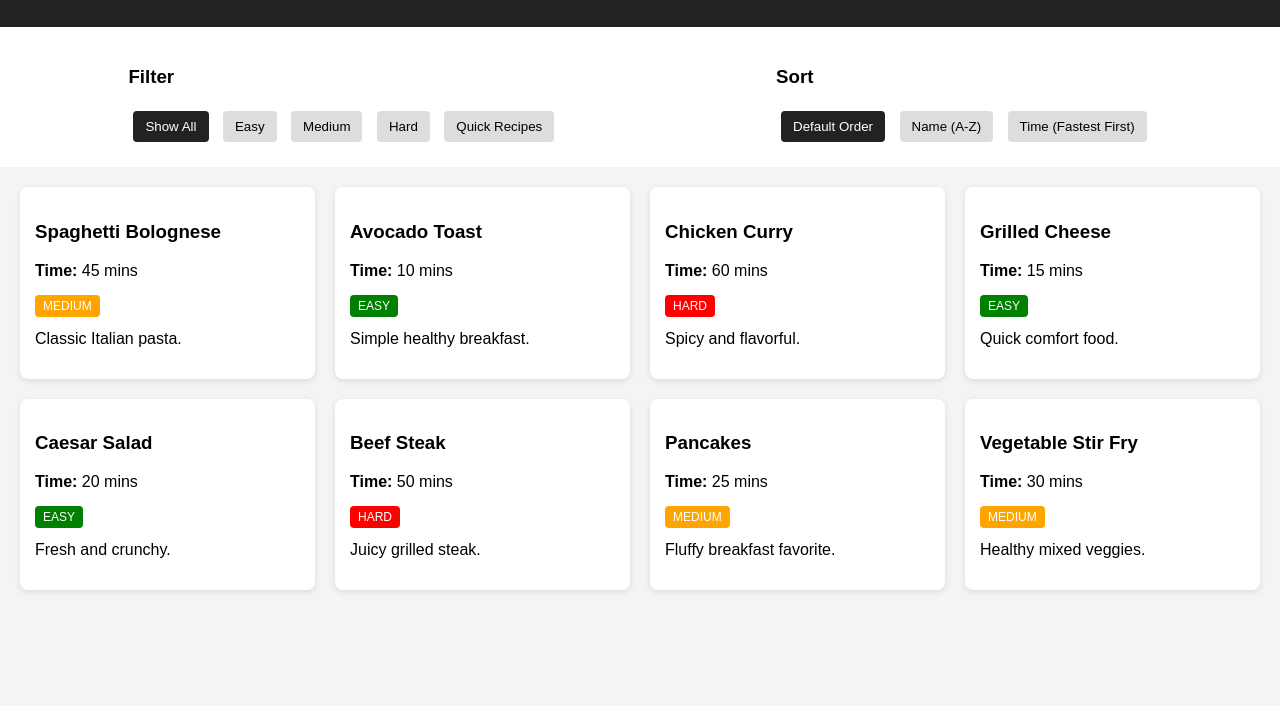
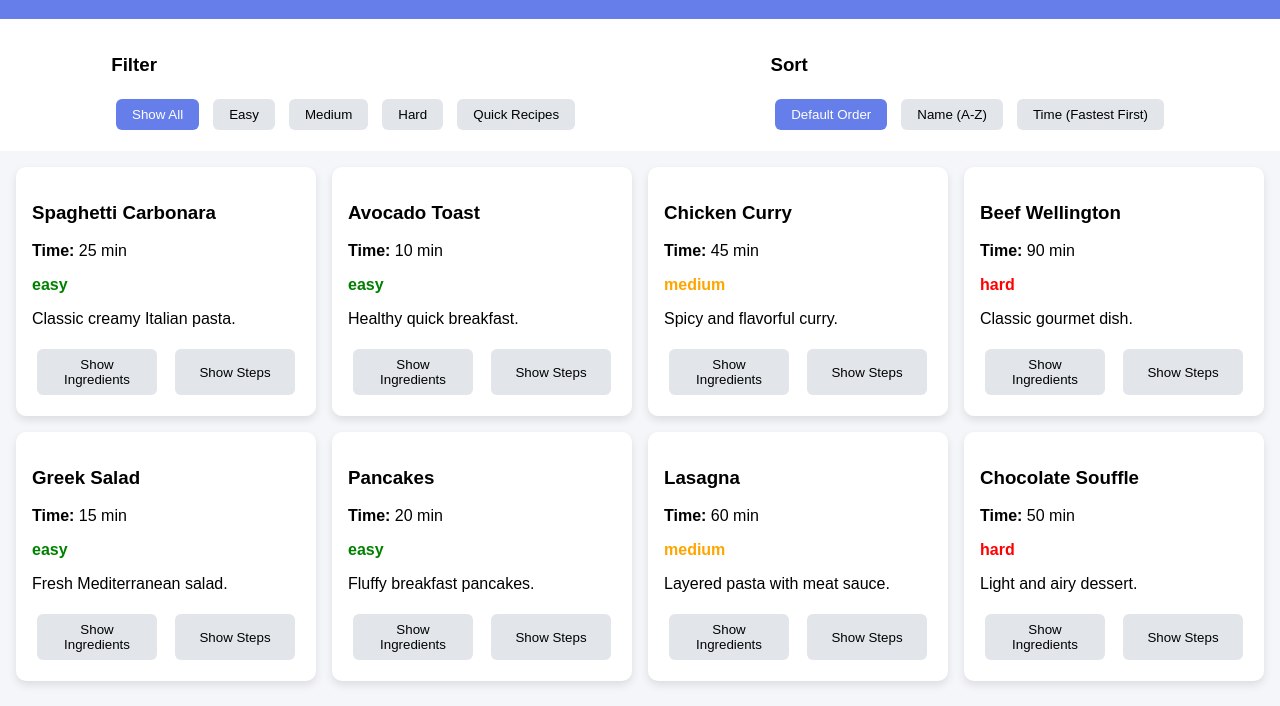
Before and after one commit to jeevanand-jaisankar/recipejs-functional-cooking, a plain HTML site: page index.html in a window 1280 px wide. Shown: the part 94-800 px from the top of the page. Drawn offline with Linux system fonts and the light colour scheme.

Commit message:
Part 3: IIFE Refactor with Recursive Step Rendering & Persistent Toggle State

```diff
--- a/app.js
+++ b/app.js
@@ -1,149 +1,201 @@
-// ==========================
-// Original Recipe Data
-// ==========================
+const RecipeApp = (() => {
 
-const originalRecipes = [
-  { id: 1, title: "Spaghetti Bolognese", time: 45, difficulty: "medium", description: "Classic Italian pasta.", category: "dinner" },
-  { id: 2, title: "Avocado Toast", time: 10, difficulty: "easy", description: "Simple healthy breakfast.", category: "breakfast" },
-  { id: 3, title: "Chicken Curry", time: 60, difficulty: "hard", description: "Spicy and flavorful.", category: "dinner" },
-  { id: 4, title: "Grilled Cheese", time: 15, difficulty: "easy", description: "Quick comfort food.", category: "snack" },
-  { id: 5, title: "Caesar Salad", time: 20, difficulty: "easy", description: "Fresh and crunchy.", category: "lunch" },
-  { id: 6, title: "Beef Steak", time: 50, difficulty: "hard", description: "Juicy grilled steak.", category: "dinner" },
-  { id: 7, title: "Pancakes", time: 25, difficulty: "medium", description: "Fluffy breakfast favorite.", category: "breakfast" },
-  { id: 8, title: "Vegetable Stir Fry", time: 30, difficulty: "medium", description: "Healthy mixed veggies.", category: "lunch" }
-];
+  console.log("RecipeApp initializing...");
 
-// ==========================
-// State
-// ==========================
+  // =========================
+  // DATA (8 RECIPES)
+  // =========================
 
-let currentFilter = "all";
-let currentSort = "none";
+  const recipes = [
+    { id:1, title:"Spaghetti Carbonara", time:25, difficulty:"easy",
+      description:"Classic creamy Italian pasta.",
+      ingredients:["Spaghetti","Eggs","Pancetta","Cheese","Pepper"],
+      steps:[
+        "Boil water",
+        { text:"Prepare sauce", substeps:["Beat eggs","Grate cheese",{text:"Season",substeps:["Add pepper","Mix well"]}]},
+        "Cook pancetta",
+        "Combine and serve"
+      ]
+    },
+    { id:2, title:"Avocado Toast", time:10, difficulty:"easy",
+      description:"Healthy quick breakfast.",
+      ingredients:["Bread","Avocado","Salt","Pepper","Lemon"],
+      steps:["Toast bread","Mash avocado","Spread and season"]
+    },
+    { id:3, title:"Chicken Curry", time:45, difficulty:"medium",
+      description:"Spicy and flavorful curry.",
+      ingredients:["Chicken","Onion","Tomatoes","Spices","Cream"],
+      steps:["Saute onions","Add spices","Cook chicken","Simmer with cream"]
+    },
+    { id:4, title:"Beef Wellington", time:90, difficulty:"hard",
+      description:"Classic gourmet dish.",
+      ingredients:["Beef","Mushrooms","Puff pastry","Egg yolk"],
+      steps:["Prepare beef","Wrap with pastry","Bake until golden"]
+    },
+    { id:5, title:"Greek Salad", time:15, difficulty:"easy",
+      description:"Fresh Mediterranean salad.",
+      ingredients:["Tomatoes","Cucumber","Feta","Olives","Olive oil"],
+      steps:["Chop vegetables","Mix ingredients","Drizzle olive oil"]
+    },
+    { id:6, title:"Pancakes", time:20, difficulty:"easy",
+      description:"Fluffy breakfast pancakes.",
+      ingredients:["Flour","Milk","Eggs","Sugar","Baking powder"],
+      steps:["Mix ingredients","Pour batter","Flip and serve"]
+    },
+    { id:7, title:"Lasagna", time:60, difficulty:"medium",
+      description:"Layered pasta with meat sauce.",
+      ingredients:["Lasagna sheets","Beef","Cheese","Tomato sauce"],
+      steps:["Cook beef","Layer ingredients","Bake"]
+    },
+    { id:8, title:"Chocolate Souffle", time:50, difficulty:"hard",
+      description:"Light and airy dessert.",
+      ingredients:["Chocolate","Eggs","Sugar","Butter"],
+      steps:["Melt chocolate","Whisk eggs","Fold gently","Bake carefully"]
+    }
+  ];
 
-// ==========================
-// Create Card
-// ==========================
+  // =========================
+  // STATE
+  // =========================
 
-const createRecipeCard = (recipe) => {
-  return `
-    <div class="recipe-card" data-id="${recipe.id}">
-      <h3>${recipe.title}</h3>
-      <p><strong>Time:</strong> ${recipe.time} mins</p>
-      <p>
-        <span class="difficulty ${recipe.difficulty}">
-          ${recipe.difficulty.toUpperCase()}
-        </span>
-      </p>
-      <p>${recipe.description}</p>
-    </div>
-  `;
-};
+  let currentFilter = "all";
+  let currentSort = "none";
+  const expandedSections = new Set();
 
-// ==========================
-// Render
-// ==========================
+  const recipeContainer = document.querySelector("#recipe-container");
+  const filterButtons = document.querySelectorAll(".filter-btn");
+  const sortButtons = document.querySelectorAll(".sort-btn");
 
-const renderRecipes = (recipes) => {
-  const container = document.getElementById("recipe-container");
+  // =========================
+  // RECURSION
+  // =========================
 
-  const html = recipes
-    .map(recipe => createRecipeCard(recipe))
-    .join("");
+  const renderSteps = (steps, level=0) => {
+    const listClass = level === 0 ? "steps-list" : "substeps-list";
+    let html = `<ol class="${listClass}">`;
+    steps.forEach(step=>{
+      if(typeof step === "string"){
+        html += `<li>${step}</li>`;
+      } else {
+        html += `<li>${step.text}`;
+        if(step.substeps){
+          html += renderSteps(step.substeps, level+1);
+        }
+        html += `</li>`;
+      }
+    });
+    html += "</ol>";
+    return html;
+  };
 
-  container.innerHTML = html;
-};
+  // =========================
+  // CARD CREATION
+  // =========================
 
-// ==========================
-// Filter Logic
-// ==========================
+  const createRecipeCard = (recipe) => {
 
-const applyFilter = (recipes, filter) => {
-  switch (filter) {
-    case "easy":
-    case "medium":
-    case "hard":
-      return recipes.filter(recipe => recipe.difficulty === filter);
+    const ingKey = `${recipe.id}-ingredients`;
+    const stepKey = `${recipe.id}-steps`;
 
-    case "quick":
-      return recipes.filter(recipe => recipe.time <= 30);
+    const ingVisible = expandedSections.has(ingKey) ? "visible" : "";
+    const stepVisible = expandedSections.has(stepKey) ? "visible" : "";
 
-    default:
-      return recipes;
-  }
-};
+    return `
+      <div class="recipe-card">
+        <h3>${recipe.title}</h3>
+        <p><strong>Time:</strong> ${recipe.time} min</p>
+        <p class="difficulty ${recipe.difficulty}">${recipe.difficulty}</p>
+        <p>${recipe.description}</p>
 
-// ==========================
-// Sort Logic
-// ==========================
+        <div class="card-actions">
+          <button class="toggle-btn" data-id="${recipe.id}" data-type="ingredients">
+            ${ingVisible ? "Hide Ingredients" : "Show Ingredients"}
+          </button>
+          <button class="toggle-btn" data-id="${recipe.id}" data-type="steps">
+            ${stepVisible ? "Hide Steps" : "Show Steps"}
+          </button>
+        </div>
 
-const applySort = (recipes, sortType) => {
-  switch (sortType) {
-    case "name":
-      return [...recipes].sort((a, b) =>
-        a.title.localeCompare(b.title)
-      );
+        <div class="ingredients-container ${ingVisible}" data-id="${recipe.id}">
+          <ul>${recipe.ingredients.map(i=>`<li>${i}</li>`).join("")}</ul>
+        </div>
 
-    case "time":
-      return [...recipes].sort((a, b) =>
-        a.time - b.time
-      );
+        <div class="steps-container ${stepVisible}" data-id="${recipe.id}">
+          ${renderSteps(recipe.steps)}
+        </div>
+      </div>
+    `;
+  };
 
-    default:
-      return recipes;
-  }
-};
+  // =========================
+  // FILTER + SORT
+  // =========================
 
-// ==========================
-// Update Display
-// ==========================
+  const applyFilter = (data)=>{
+    if(currentFilter==="quick") return data.filter(r=>r.time<=30);
+    if(currentFilter==="all") return data;
+    return data.filter(r=>r.difficulty===currentFilter);
+  };
 
-const updateDisplay = () => {
+  const applySort = (data)=>{
+    if(currentSort==="name") return [...data].sort((a,b)=>a.title.localeCompare(b.title));
+    if(currentSort==="time") return [...data].sort((a,b)=>a.time-b.time);
+    return data;
+  };
 
-  let updatedRecipes = [...originalRecipes];
+  const updateDisplay = ()=>{
+    let updated = applyFilter(recipes);
+    updated = applySort(updated);
+    recipeContainer.innerHTML = updated.map(createRecipeCard).join("");
+    console.log(`Displaying ${updated.length} recipes (Filter:${currentFilter}, Sort:${currentSort})`);
+  };
 
-  updatedRecipes = applyFilter(updatedRecipes, currentFilter);
-  updatedRecipes = applySort(updatedRecipes, currentSort);
+  // =========================
+  // EVENTS
+  // =========================
 
-  renderRecipes(updatedRecipes);
+  recipeContainer.addEventListener("click", e=>{
+    if(!e.target.classList.contains("toggle-btn")) return;
 
-  // Console Logging for Testing
-  console.log(
-    `Displaying ${updatedRecipes.length} recipes (Filter: ${currentFilter}, Sort: ${currentSort})`
-  );
-};
+    const id = e.target.dataset.id;
+    const type = e.target.dataset.type;
+    const key = `${id}-${type}`;
 
-// ==========================
-// Event Listeners
-// ==========================
-
-const filterButtons = document.querySelectorAll("[data-filter]");
-const sortButtons = document.querySelectorAll("[data-sort]");
-
-// Filter Buttons
-filterButtons.forEach(button => {
-  button.addEventListener("click", (event) => {
-
-    currentFilter = event.target.dataset.filter;
-
-    filterButtons.forEach(btn => btn.classList.remove("active"));
-    event.target.classList.add("active");
+    if(expandedSections.has(key)){
+      expandedSections.delete(key);
+    } else {
+      expandedSections.add(key);
+    }
 
     updateDisplay();
   });
-});
 
-// Sort Buttons
-sortButtons.forEach(button => {
-  button.addEventListener("click", (event) => {
+  filterButtons.forEach(btn=>{
+    btn.addEventListener("click", e=>{
+      filterButtons.forEach(b=>b.classList.remove("active"));
+      e.target.classList.add("active");
+      currentFilter = e.target.dataset.filter;
+      updateDisplay();
+    });
+  });
 
-    currentSort = event.target.dataset.sort;
+  sortButtons.forEach(btn=>{
+    btn.addEventListener("click", e=>{
+      sortButtons.forEach(b=>b.classList.remove("active"));
+      e.target.classList.add("active");
+      currentSort = e.target.dataset.sort;
+      updateDisplay();
+    });
+  });
 
-    sortButtons.forEach(btn => btn.classList.remove("active"));
-    event.target.classList.add("active");
+  const init = ()=>{
+    updateDisplay();
+    console.log("Event listeners attached!");
+    console.log("RecipeApp ready!");
+  };
 
-    updateDisplay();
-  });
-});
+  return { init, updateDisplay };
 
-// Initial Load
-updateDisplay();
+})();
+
+RecipeApp.init();
--- a/index.html
+++ b/index.html
@@ -2,7 +2,6 @@
 <html lang="en">
 <head>
   <meta charset="UTF-8" />
-  <meta name="viewport" content="width=device-width, initial-scale=1.0" />
   <title>RecipeJS - Functional Cooking</title>
   <link rel="stylesheet" href="style.css" />
 </head>
@@ -13,23 +12,21 @@
 </header>
 
 <section class="controls">
-
-    <div class="filters">
+  <div>
     <h3>Filter</h3>
-      <button data-filter="all" class="active">Show All</button>
-      <button data-filter="easy">Easy</button>
-      <button data-filter="medium">Medium</button>
-      <button data-filter="hard">Hard</button>
-      <button data-filter="quick">Quick Recipes</button>
+    <button class="filter-btn active" data-filter="all">Show All</button>
+    <button class="filter-btn" data-filter="easy">Easy</button>
+    <button class="filter-btn" data-filter="medium">Medium</button>
+    <button class="filter-btn" data-filter="hard">Hard</button>
+    <button class="filter-btn" data-filter="quick">Quick Recipes</button>
   </div>
 
-    <div class="sort">
+  <div>
     <h3>Sort</h3>
-      <button data-sort="none" class="active">Default Order</button>
-      <button data-sort="name">Name (A-Z)</button>
-      <button data-sort="time">Time (Fastest First)</button>
+    <button class="sort-btn active" data-sort="none">Default Order</button>
+    <button class="sort-btn" data-sort="name">Name (A-Z)</button>
+    <button class="sort-btn" data-sort="time">Time (Fastest First)</button>
   </div>
-
 </section>
 
 <main>
--- a/style.css
+++ b/style.css
@@ -1,77 +1,90 @@
 body {
   font-family: Arial, sans-serif;
   margin: 0;
-  background-color: #f4f4f4;
+  background: #f4f6f9;
 }
 
 header {
   text-align: center;
-  padding: 20px;
-  background-color: #222;
+  padding: 1rem;
+  background: #667eea;
   color: white;
 }
 
 .controls {
   display: flex;
   justify-content: space-around;
-  padding: 20px;
+  padding: 1rem;
   background: white;
-  flex-wrap: wrap;
 }
 
 button {
-  margin: 5px;
-  padding: 8px 12px;
+  padding: 0.5rem 1rem;
+  margin: 0.3rem;
   border: none;
+  border-radius: 6px;
   cursor: pointer;
-  background-color: #ddd;
-  border-radius: 4px;
-  transition: background-color 0.2s ease;
-}
-
-button:hover {
-  background-color: #bbb;
+  background: #e2e6ea;
 }
 
 button.active {
-  background-color: #222;
+  background: #667eea;
   color: white;
 }
 
 .recipe-grid {
   display: grid;
   grid-template-columns: repeat(auto-fit, minmax(250px, 1fr));
-  gap: 20px;
-  padding: 20px;
+  gap: 1rem;
+  padding: 1rem;
 }
 
 .recipe-card {
   background: white;
-  padding: 15px;
-  border-radius: 8px;
-  box-shadow: 0 2px 6px rgba(0,0,0,0.1);
-  transition: transform 0.2s ease;
+  padding: 1rem;
+  border-radius: 10px;
+  box-shadow: 0 4px 8px rgba(0,0,0,0.1);
 }
 
-.recipe-card:hover {
-  transform: translateY(-6px);
+.difficulty.easy { color: green; font-weight: bold; }
+.difficulty.medium { color: orange; font-weight: bold; }
+.difficulty.hard { color: red; font-weight: bold; }
+
+.card-actions {
+  display: flex;
+  gap: 0.5rem;
+  margin-top: 1rem;
 }
 
-.difficulty {
-  padding: 4px 8px;
-  border-radius: 4px;
-  color: white;
-  font-size: 12px;
+.toggle-btn {
+  flex: 1;
 }
 
-.easy {
-  background-color: green;
+.ingredients-container,
+.steps-container {
+  display: none;
+  margin-top: 1rem;
+  padding: 0.8rem;
+  border-radius: 6px;
+  background: #f8f9fa;
 }
 
-.medium {
-  background-color: orange;
+.visible {
+  display: block;
 }
 
-.hard {
-  background-color: red;
+.steps-list, .substeps-list {
+  list-style: none;
+  padding-left: 1rem;
 }
+
+.substeps-list {
+  border-left: 2px solid #667eea;
+  margin-left: 0.5rem;
+  padding-left: 1rem;
+}
+
+.substeps-list li::before {
+  content: "→ ";
+  color: #667eea;
+}
```
Lines whose indentation alone changed are shown as unchanged.
